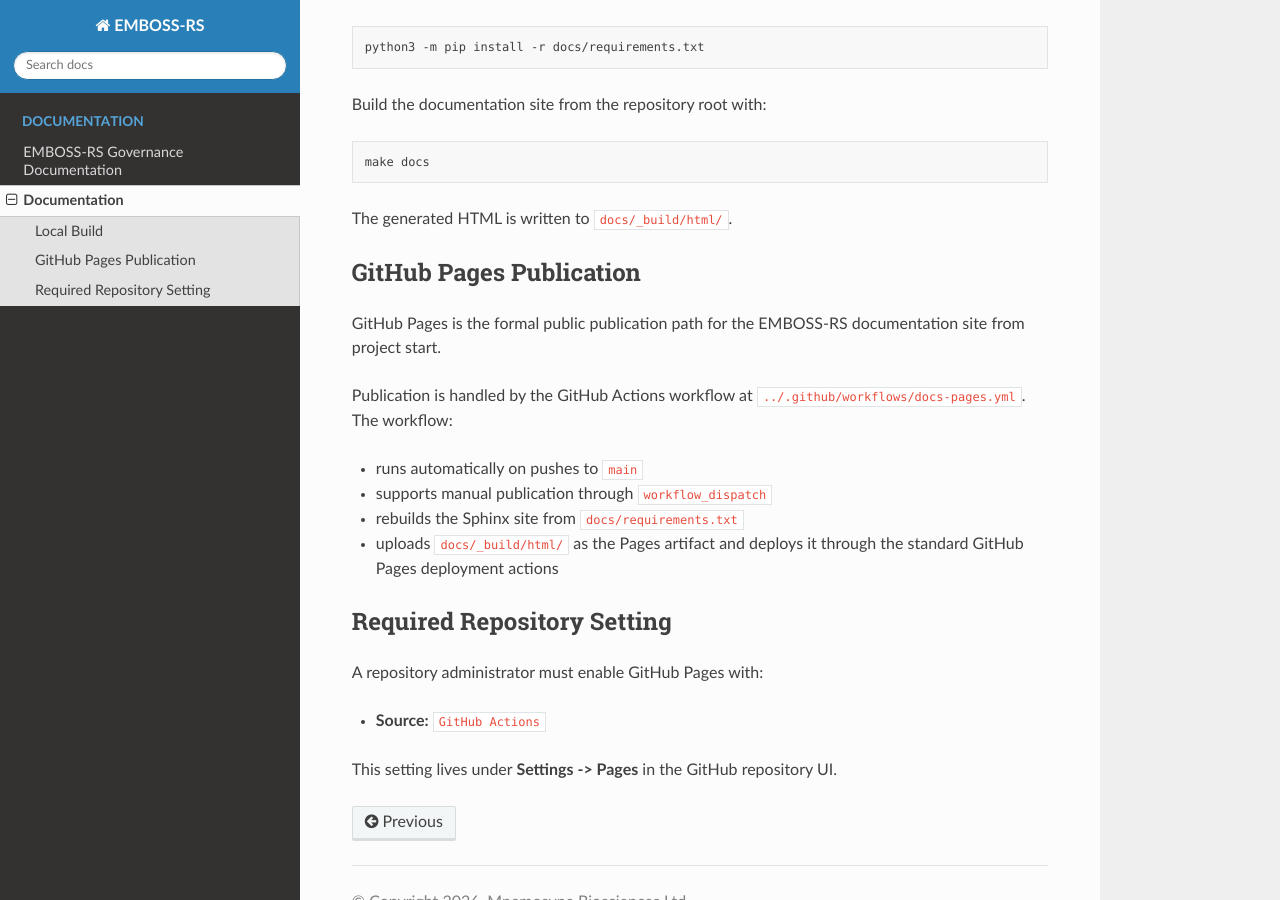
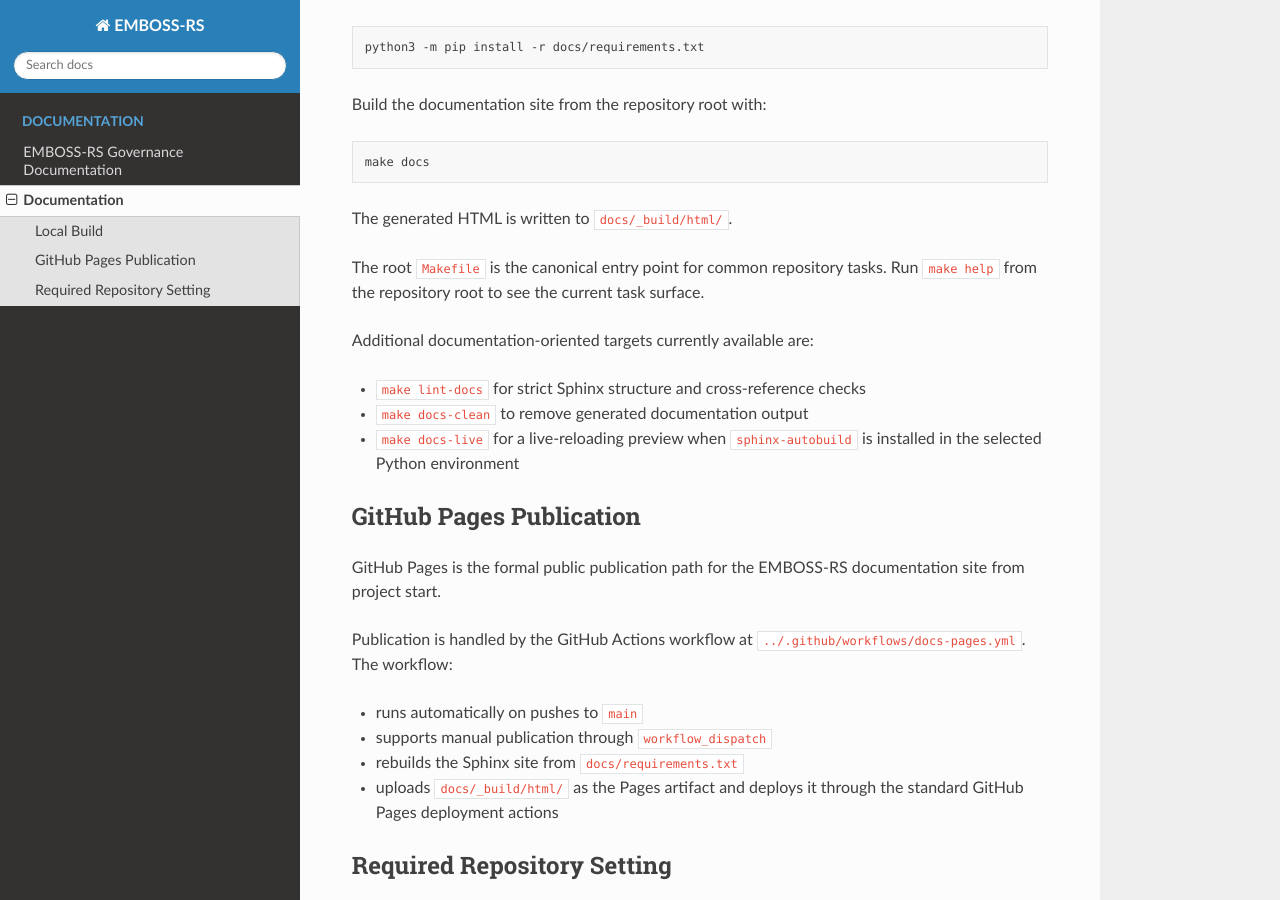
Before and after one commit to sagrudd/epithema, a Sphinx documentation site: the page built from docs/README.md, in a window 1280 px wide and 900 px high, scrolled down 382 px. Built offline with Sphinx 7.4.7 and the Read the Docs theme 3.1.0, drawn with Linux system fonts in a browser that asks for light colours.

Commit message:
build: add root makefile for docs and project tasks

```diff
--- a/docs/README.md
+++ b/docs/README.md
@@ -23,6 +23,16 @@
 
 The generated HTML is written to `docs/_build/html/`.
 
+The root `Makefile` is the canonical entry point for common repository tasks.
+Run `make help` from the repository root to see the current task surface.
+
+Additional documentation-oriented targets currently available are:
+
+- `make lint-docs` for strict Sphinx structure and cross-reference checks
+- `make docs-clean` to remove generated documentation output
+- `make docs-live` for a live-reloading preview when `sphinx-autobuild` is
+  installed in the selected Python environment
+
 ## GitHub Pages Publication
 
 GitHub Pages is the formal public publication path for the EMBOSS-RS
```
Also changed, not shown: 1 other file.
